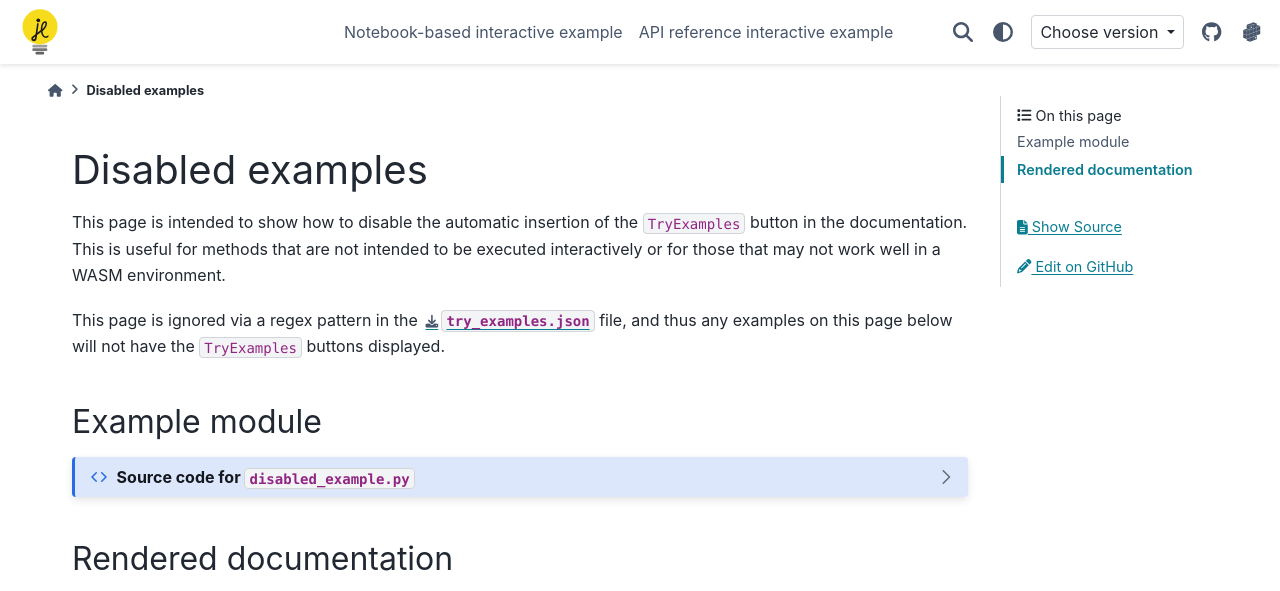
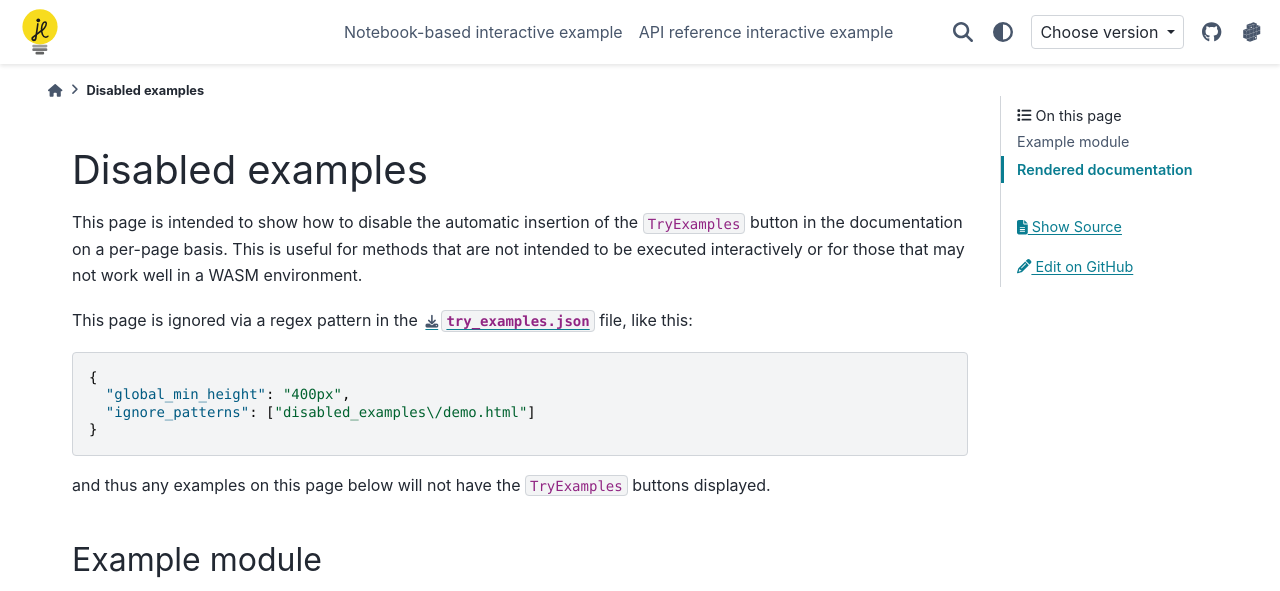
Before and after one commit to jupyterlite/sphinx-demo, a Sphinx documentation site: the page built from pyodide-kernel-example/docs/source/disabled_examples/demo.md, in a window 1280 px wide and 943 px high, cut to the strip 0-591 px from the top of the window. Built offline with Sphinx 7.4.7 and the PyData theme 0.15.4, drawn with Linux system fonts in a browser that asks for light colours.

Commit message:
Use `.. disable_try_examples` comment (doesn't work yet)

````diff
--- a/pyodide-kernel-example/docs/source/disabled_examples/demo.md
+++ b/pyodide-kernel-example/docs/source/disabled_examples/demo.md
@@ -4,9 +4,18 @@ orphan: true
 
 # Disabled examples
 
-This page is intended to show how to disable the automatic insertion of the `TryExamples` button in the documentation. This is useful for methods that are not intended to be executed interactively or for those that may not work well in a WASM environment.
+This page is intended to show how to disable the automatic insertion of the `TryExamples` button in the documentation on a per-page basis. This is useful for methods that are not intended to be executed interactively or for those that may not work well in a WASM environment.
 
-This page is ignored via a regex pattern in the [`try_examples.json`](../try_examples.json) file, and thus any examples on this page below will not have the `TryExamples` buttons displayed.
+This page is ignored via a regex pattern in the [`try_examples.json`](../try_examples.json) file, like this:
+
+```json
+{
+  "global_min_height": "400px",
+  "ignore_patterns": ["disabled_examples\/demo.html"]
+}
+```
+
+and thus any examples on this page below will not have the `TryExamples` buttons displayed.
 
 
 ## Example module
--- a/pyodide-kernel-example/docs/source/example.py
+++ b/pyodide-kernel-example/docs/source/example.py
@@ -259,7 +259,7 @@ def image_processing(image):
     """Process an image with various transformations.
 
     This function has the TryExamples button explicitly disabled using
-    the '..! disable_try_examples' comment at the beginning of the
+    the `.. disable_try_examples` comment at the beginning of the
     Examples section.
 
     Parameters
@@ -275,7 +275,7 @@ def image_processing(image):
     Examples
     --------
 
-    ..! disable_try_examples
+    .. disable_try_examples
 
     Generate and process synthetic images:
 
--- a/xeus-kernel-example/docs/source/example.py
+++ b/xeus-kernel-example/docs/source/example.py
@@ -259,7 +259,7 @@ def image_processing(image):
     """Process an image with various transformations.
 
     This function has the TryExamples button explicitly disabled using
-    the '..! disable_try_examples' comment at the beginning of the
+    the `.. disable_try_examples` comment at the beginning of the
     Examples section.
 
     Parameters
@@ -275,7 +275,7 @@ def image_processing(image):
     Examples
     --------
 
-    ..! disable_try_examples
+    .. disable_try_examples
 
     Generate and process synthetic images:
 
````
Also changed, not shown: pyodide-kernel-example/docs/source/apiref.md (+1 -1 lines), xeus-kernel-example/docs/source/apiref.md (+1 -1 lines), xeus-kernel-example/docs/source/disabled_examples/demo.md (+11 -2 lines).
